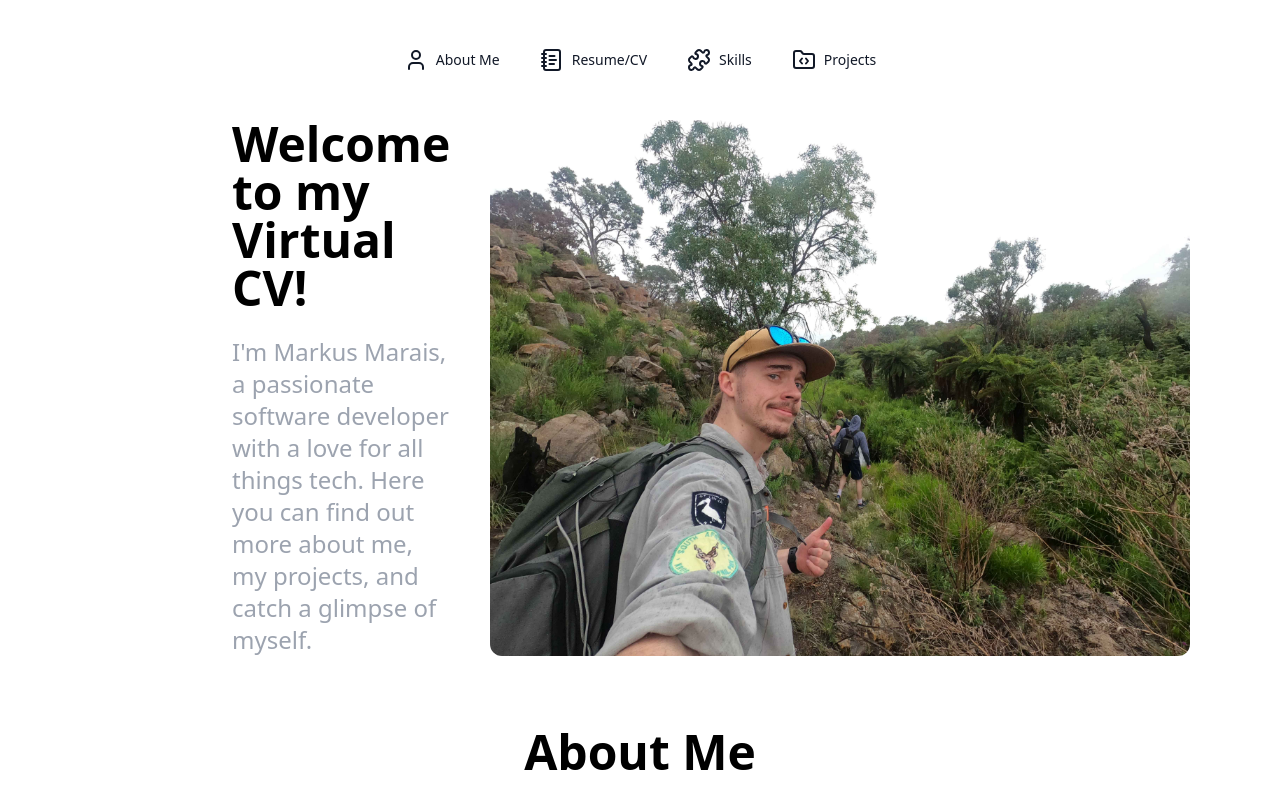
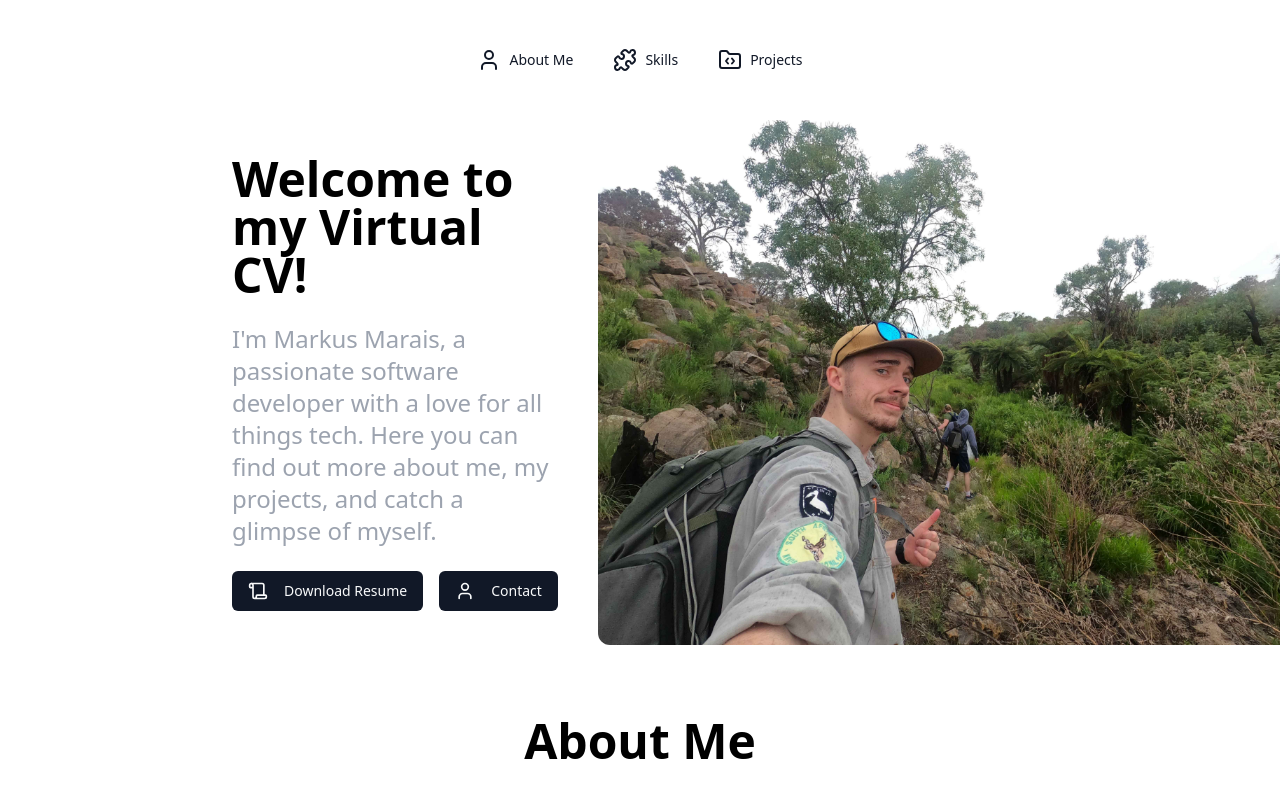
Before and after one commit to MrMarxz/improved-adventure, a Next.js app: page / in a window 1280 px wide. Shown: the top 794 px of the page. Built offline with nearby package versions, Linux system fonts and the light colour scheme.

Commit message:
Added Contact section and extra buttons

```diff
--- a/src/app/page.tsx
+++ b/src/app/page.tsx
@@ -1,6 +1,6 @@
 "use client"
 
-import { Award, Database, FolderCode, Info, Mail, Menu, Monitor, NotebookText, Phone, Puzzle, Settings, University, User } from "lucide-react";
+import { Database, FolderCode, Mail, Monitor, Phone, Puzzle, Scroll, Settings, University, User } from "lucide-react";
 import Image from "next/image";
 import { useRef } from "react";
 import { HeaderButtonGroup } from "~/components/custom/ButtonGroup";
@@ -10,7 +10,6 @@ import { type Button as ButtonType } from "~/utils/types";
 export default function HomePage() {
   const buttons: ButtonType[] = [
     { label: "About Me", onClick: () => scrollToAboutMe(), icon: <User /> },
-    { label: "Resume/CV", onClick: () => console.log("Resume/CV"), icon: <NotebookText /> },
     { label: "Skills", onClick: () => scrollToSkills(), icon: <Puzzle /> },
     { label: "Projects", onClick: () => scrollToProjects(), icon: <FolderCode /> },
   ]
@@ -60,6 +59,7 @@ export default function HomePage() {
   const aboutMeRef = useRef<HTMLDivElement>(null);
   const skillsRef = useRef<HTMLDivElement>(null);
   const projectsRef = useRef<HTMLDivElement>(null);
+  const contactRef = useRef<HTMLDivElement>(null);
 
   const scrollToAboutMe = () => {
     aboutMeRef.current?.scrollIntoView({ behavior: "smooth" });
@@ -73,8 +73,26 @@ export default function HomePage() {
     projectsRef.current?.scrollIntoView({ behavior: "smooth" });
   };
 
+  const scrollToContact = () => {
+    contactRef.current?.scrollIntoView({ behavior: "smooth" });
+  }
+
+  const handleDownloadResume = () => () => {
+    const path = "/assets/Markus_CV.pdf";
+
+    void fetch(path)
+      .then((res) => res.blob())
+      .then((blob) => {
+        const url = window.URL.createObjectURL(blob);
+        const a = document.createElement("a");
+        a.href = url;
+        a.download = "Markus_CV.pdf";
+        a.click();
+      });
+  };
+
   return (
-    <main className="flex min-h-screen flex-col text-black p-8 space-y-8">
+    <main className="flex min-h-screen flex-col text-black p-8 space-y-8 mb-10">
       {/* NAVIGATION BUTTONS */}
       <div className="flex flex-col items-center">
         <HeaderButtonGroup buttons={buttons} />
@@ -87,6 +105,16 @@ export default function HomePage() {
           <div className="text-5xl font-bold">Welcome to my Virtual CV!</div>
           <div className="text-2xl text-gray-400">
             {"I'm Markus Marais, a passionate software developer with a love for all things tech. Here you can find out more about me, my projects, and catch a glimpse of myself."}
+          </div>
+          <div className="flex w-full gap-x-4">
+            <Button onClick={handleDownloadResume()} className="flex gap-x-4">
+              <Scroll className="w-5" />
+              Download Resume
+            </Button>
+            <Button onClick={() => scrollToContact()} className="flex gap-x-4">
+              <User className="w-5" />
+              Contact
+            </Button>
           </div>
         </div>
 
@@ -187,7 +215,7 @@ export default function HomePage() {
         </div>
       </div>
 
-      <div className="flex justify-center w-full">
+      <div ref={contactRef} className="flex justify-center w-full">
         <div className="flex flex-col bg-[#212121] text-white rounded-xl w-[600px] p-4 gap-4">
           <div className="text-2xl font-bold">Contact Information</div>
 
```
Also changed, not shown: 1 other file (tests, documents, lock files or other folders). Lines whose indentation alone changed are shown as unchanged.
